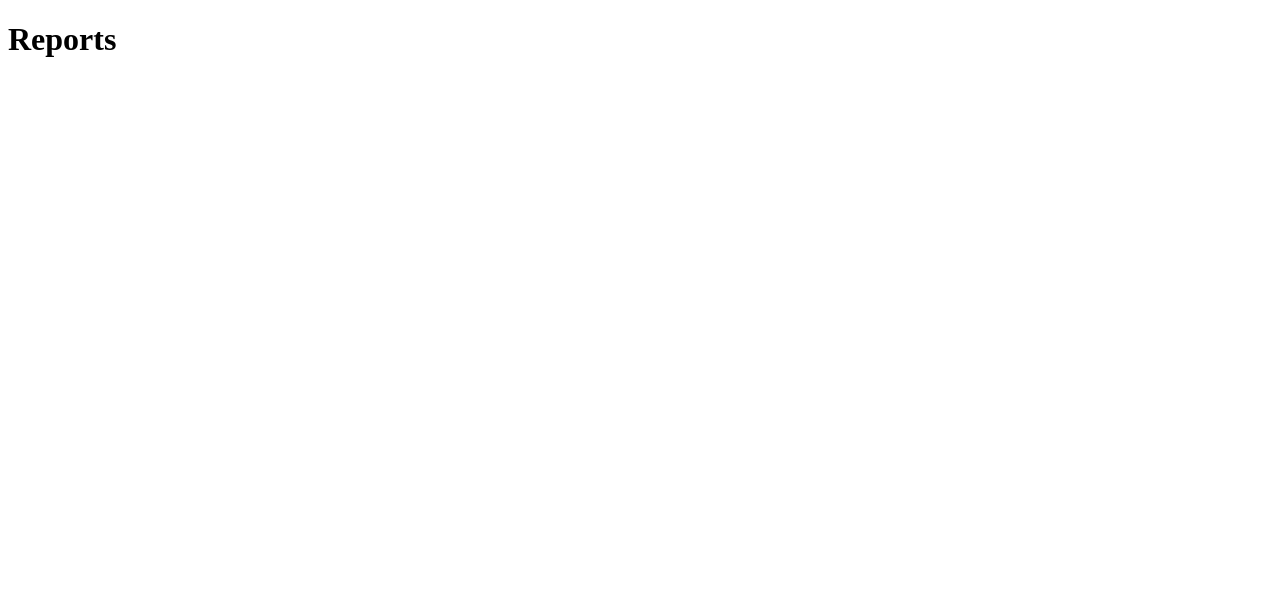
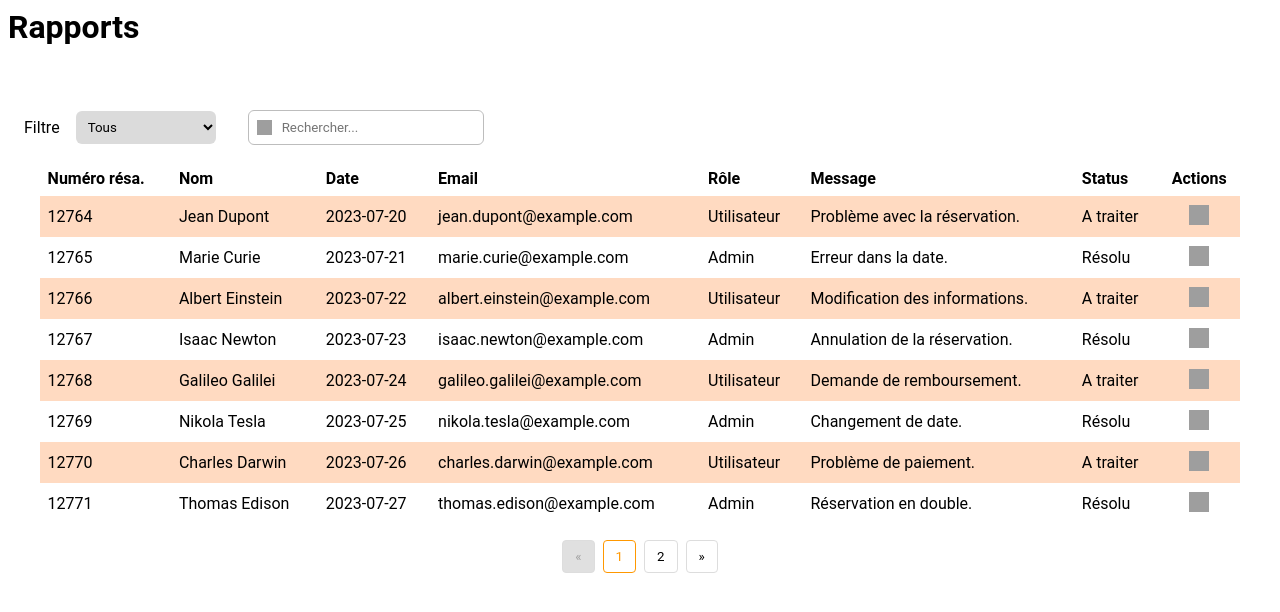
Before and after one commit to AlizeaMassePlat/overkillLocker, a Vue app in the folder admin-app/: page /rapports in a window 1280 px wide. Shown: the top 612 px of the page. Built offline with nearby package versions, Linux system fonts and the light colour scheme; grey boxes are pictures that could not be loaded.

Commit message:
over-98-front push init

```diff
--- a/admin-app/src/views/IncidentReportView.vue
+++ b/admin-app/src/views/IncidentReportView.vue
@@ -6,11 +6,11 @@
   </div>
 </template>
 
-<script>
-export default {
-  name: 'IncidentReportView',
-  props: ['id']
-};
+<script setup>
+
+
+
+
 </script>
 
 <style scoped>
--- a/admin-app/src/views/ReportsView.vue
+++ b/admin-app/src/views/ReportsView.vue
@@ -1,16 +1,362 @@
 <template>
   <div>
-    <h1>Reports</h1>
-    <!-- List of reports here -->
+    <h1>Rapports</h1>
+    <section class="search_filter_container">
+      <p>Filtre</p>
+      <select class="filter_status_select" v-model="selected">
+        <option default value="">Tous</option>
+        <option>Résolu</option>
+        <option>A traiter</option>
+      </select>
+      <div class="search_bar">
+        <img width="15" height="15" src="https://img.icons8.com/ios/50/search--v1.png" alt="search--v1"/>
+        <input v-model="search" type="text" placeholder="Rechercher..." />
+      </div>
+    </section>
+    <section>
+      <table>
+        <thead>
+          <tr>
+            <th scope="col">Numéro résa.</th>
+            <th scope="col">Nom</th>
+            <th scope="col">Date</th>
+            <th scope="col">Email</th>
+            <th scope="col">Rôle</th>
+            <th scope="col">Message</th>
+            <th scope="col">Status</th>
+            <th scope="col" align="center">Actions</th>
+          </tr>
+        </thead>
+        <tbody>
+          <tr  @click="navigateToIncident(report.id_reservation)" v-for="report in paginatedReports" :key="report.id_reservation" >
+            <td>{{ report.id_reservation }}</td>
+            <td>{{ report.name }}</td>
+            <td>{{ report.date }}</td>
+            <td>{{ report.email }}</td>
+            <td>{{ report.role }}</td>
+            <td>{{ report.message }}</td>
+            <td>{{ report.status }}</td>
+            <td align="center">
+
+              <button @click="resolveReport(report.id_reservation)">
+                <img width="20" height="20" src="https://img.icons8.com/ios/50/search--v1.png" alt="search--v1"/>
+              </button>
+            </td>
+          </tr>
+        </tbody>
+      </table>
+      <div class="pagination">
+        <button @click="prevPage" :disabled="currentPage === 1" class="page-btn">«</button>
+        <button
+          v-for="page in pages"
+          :key="page"
+          @click="goToPage(page)"
+          :class="['page-btn', { active: currentPage === page }]"
+        >
+          {{ page }}
+        </button>
+        <button @click="nextPage" :disabled="currentPage === totalPages" class="page-btn">»</button>
+      </div>
+    </section>
   </div>
 </template>
 
-<script>
-export default {
-  name: 'ReportsView'
+<script setup>
+import { ref, computed } from 'vue';
+import { useRouter } from 'vue-router';
+
+
+const router = useRouter();
+const selected = ref('');
+const search = ref('');
+const currentPage = ref(1);
+const itemsPerPage = 8;
+
+const reportsArray = ref([
+  {
+    'id_reservation': 12764,
+    'name': 'Jean Dupont',
+    'date': '2023-07-20',
+    'email': 'jean.dupont@example.com',
+    'role': 'Utilisateur',
+    'message': 'Problème avec la réservation.',
+    'status': 'A traiter',
+  },
+  {
+    'id_reservation': 12765,
+    'name': 'Marie Curie',
+    'date': '2023-07-21',
+    'email': 'marie.curie@example.com',
+    'role': 'Admin',
+    'message': 'Erreur dans la date.',
+    'status': 'Résolu',
+  },
+  {
+    'id_reservation': 12766,
+    'name': 'Albert Einstein',
+    'date': '2023-07-22',
+    'email': 'albert.einstein@example.com',
+    'role': 'Utilisateur',
+    'message': 'Modification des informations.',
+    'status': 'A traiter',
+  },
+  {
+    'id_reservation': 12767,
+    'name': 'Isaac Newton',
+    'date': '2023-07-23',
+    'email': 'isaac.newton@example.com',
+    'role': 'Admin',
+    'message': 'Annulation de la réservation.',
+    'status': 'Résolu',
+  },
+  {
+    'id_reservation': 12768,
+    'name': 'Galileo Galilei',
+    'date': '2023-07-24',
+    'email': 'galileo.galilei@example.com',
+    'role': 'Utilisateur',
+    'message': 'Demande de remboursement.',
+    'status': 'A traiter',
+  },
+  {
+    'id_reservation': 12769,
+    'name': 'Nikola Tesla',
+    'date': '2023-07-25',
+    'email': 'nikola.tesla@example.com',
+    'role': 'Admin',
+    'message': 'Changement de date.',
+    'status': 'Résolu',
+  },
+  {
+    'id_reservation': 12770,
+    'name': 'Charles Darwin',
+    'date': '2023-07-26',
+    'email': 'charles.darwin@example.com',
+    'role': 'Utilisateur',
+    'message': 'Problème de paiement.',
+    'status': 'A traiter',
+  },
+  {
+    'id_reservation': 12771,
+    'name': 'Thomas Edison',
+    'date': '2023-07-27',
+    'email': 'thomas.edison@example.com',
+    'role': 'Admin',
+    'message': 'Réservation en double.',
+    'status': 'Résolu',
+  },
+  {
+    'id_reservation': 12772,
+    'name': 'Leonardo da Vinci',
+    'date': '2023-07-28',
+    'email': 'leonardo.davinci@example.com',
+    'role': 'Utilisateur',
+    'message': 'Erreur de facturation.',
+    'status': 'A traiter',
+  },
+  {
+    'id_reservation': 12773,
+    'name': 'Marie Antoinette',
+    'date': '2023-07-29',
+    'email': 'marie.antoinette@example.com',
+    'role': 'Admin',
+    'message': 'Problème de communication.',
+    'status': 'Résolu',
+  },
+  {
+    'id_reservation': 12774,
+    'name': 'Archimède',
+    'date': '2023-07-30',
+    'email': 'archimede@example.com',
+    'role': 'Utilisateur',
+    'message': 'Problème de connexion.',
+    'status': 'A traiter',
+  },
+  {
+    'id_reservation': 12775,
+    'name': 'Alexander Fleming',
+    'date': '2023-07-31',
+    'email': 'alexander.fleming@example.com',
+    'role': 'Admin',
+    'message': 'Changement d’adresse.',
+    'status': 'Résolu',
+  },
+]);
+
+const filteredReports = computed(() => {
+  let filtered = reportsArray.value;
+
+  if (selected.value) {
+    filtered = filtered.filter(report => report.status === selected.value);
+  }
+
+  if (search.value) {
+    filtered = filtered.filter(report =>
+      Object.values(report).some(val =>
+        String(val).toLowerCase().includes(search.value.toLowerCase())
+      )
+    );
+  }
+
+  return filtered;
+});
+
+const totalPages = computed(() => {
+  return Math.ceil(filteredReports.value.length / itemsPerPage);
+});
+
+const paginatedReports = computed(() => {
+  const start = (currentPage.value - 1) * itemsPerPage;
+  const end = start + itemsPerPage;
+  return filteredReports.value.slice(start, end);
+});
+
+const resolveReport = (id) => {
+  const report = reportsArray.value.find(r => r.id_reservation === id);
+  if (report) {
+    report.status = 'Résolu';
+  }
 };
+
+const prevPage = () => {
+  if (currentPage.value > 1) {
+    currentPage.value--;
+  }
+};
+
+const nextPage = () => {
+  if (currentPage.value < totalPages.value) {
+    currentPage.value++;
+  }
+};
+
+const goToPage = (page) => {
+  currentPage.value = page;
+};
+
+const pages = computed(() => {
+  const maxVisiblePages = 5;
+  const total = totalPages.value;
+  const current = currentPage.value;
+  let pages = [];
+
+  if (total <= maxVisiblePages) {
+    for (let i = 1; i <= total; i++) {
+      pages.push(i);
+    }
+  } else {
+    if (current <= 3) {
+      pages = [1, 2, 3, 4, '...', total];
+    } else if (current >= total - 2) {
+      pages = [1, '...', total - 3, total - 2, total - 1, total];
+    } else {
+      pages = [1, '...', current - 1, current, current + 1, '...', total];
+    }
+  }
+
+  return pages;
+});
+
+const navigateToIncident = (id) => {
+  router.push(`/rapports/incident/${id}`);
+}
+
 </script>
 
 <style scoped>
-/* Add your styles here */
+* {
+  margin: 0;
+  font-family: "Roboto", sans-serif;
+}
+
+.search_filter_container {
+  margin-top: 64px;
+  margin-left: 16px;
+  display: flex;
+  align-items: center;
+}
+
+.search_filter_container p {
+  margin-right: 16px;
+  font-family: "Roboto", sans-serif;
+}
+
+.search_filter_container select {
+  border-radius: 6px;
+  border: none;
+  padding: 8px 64px 8px 8px;
+  background-color: rgb(219, 219, 219);
+}
+
+.search_filter_container input {
+  margin-left: 8px;
+  outline: none;
+  border: none;
+}
+
+.search_bar {
+  display: flex;
+  align-items: center;
+  margin-left: 32px;
+  border: 1px solid #bdbdbd;
+  padding: 8px 8px 8px 8px;
+  border-radius: 6px;
+}
+
+table {
+  margin: auto;
+  width: 95%;
+  border-collapse: collapse;
+  margin-top: 16px;
+}
+
+table th, table td {
+  padding: 8px;
+
+}
+
+table tr {
+  text-align: left;
+}
+
+tbody tr:nth-child(odd){
+  background-color: #FFDAC1;
+}
+
+tbody tr td button {
+  border: none;
+  outline: none;
+  background: none;
+}
+
+.pagination {
+  margin-top: 16px;
+  display: flex;
+  justify-content: center;
+  align-items: center;
+}
+
+.page-btn {
+  padding: 8px 12px;
+  margin: 0 4px;
+  border: 1px solid #ddd;
+  border-radius: 4px;
+  background-color: white;
+  cursor: pointer;
+}
+
+.page-btn.active {
+  border: 1px solid #FF9800;
+  color: #FF9800;
+}
+
+.page-btn:disabled {
+  background-color: #e0e0e0;
+  cursor: not-allowed;
+}
+
+.page-btn:not(.active):hover {
+  background-color: #f1f1f1;
+}
+
 </style>
```
Also changed, not shown: 1 other file (tests, documents, lock files or other folders).
